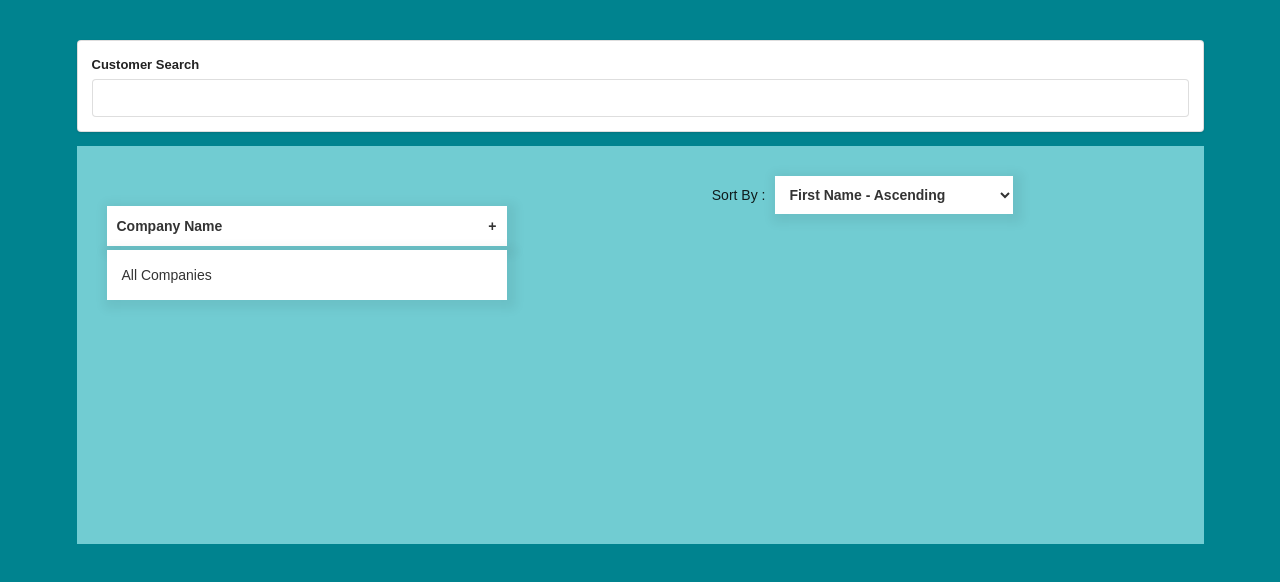
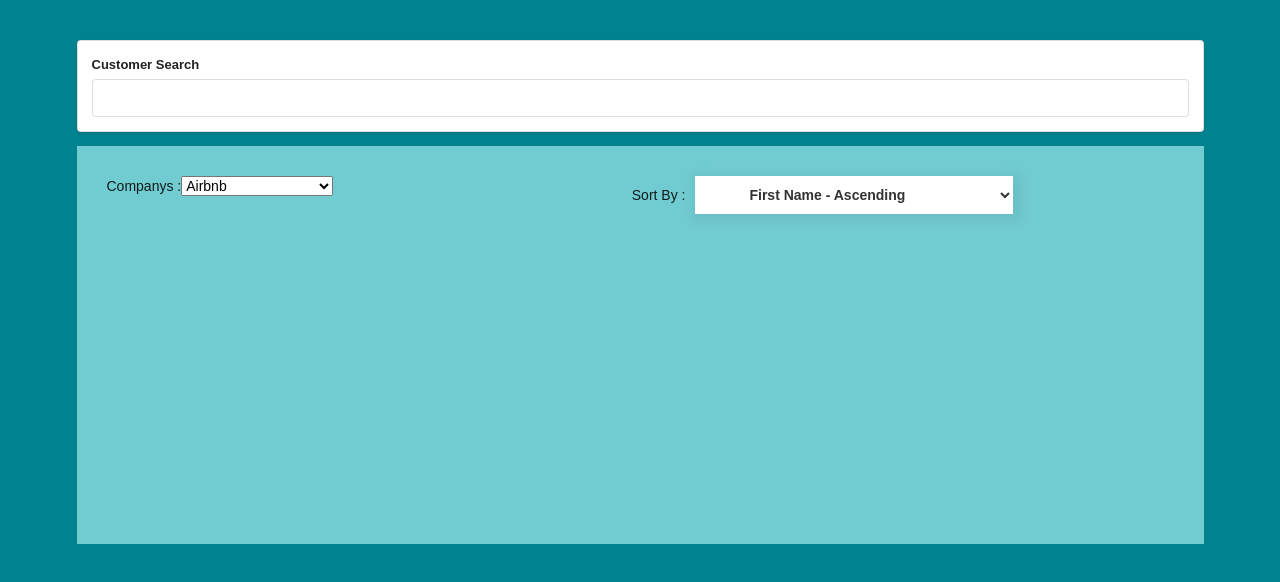
Before and after one commit to evelinm/Commerce_Team, a React (Create React App) app in the folder commerce_team/: page / in a window 1280 px wide. Shown: the top 582 px of the page. Built offline with nearby package versions, Linux system fonts and the light colour scheme.

Commit message:
refactored code

```diff
--- a/commerce_team/package.json
+++ b/commerce_team/package.json
@@ -10,7 +10,7 @@
     "cypress-react-selector": "^2.3.16",
     "react": "^17.0.2",
     "react-dom": "^17.0.2",
-    "react-scripts": "5.0.0",
+    "react-scripts": "^5.0.0",
     "web-vitals": "^2.1.4",
     "webpack": "^5.70.0"
   },
@@ -44,6 +44,7 @@
     "@faker-js/faker": "^6.0.0",
     "cypress": "^9.5.2",
     "html-webpack-plugin": "^4.5.2",
+    "sass": "^1.49.9",
     "webpack-dev-server": "^4.7.4"
   }
 }
--- a/commerce_team/src/CSS/drop-down-menu.css
+++ b/commerce_team/src/CSS/drop-down-menu.css
@@ -10,7 +10,7 @@ body {
 
 .dropdown {
   width: 400px;
-  margin: 30px auto;
+  margin: auto;
   position: absolute;
 }
 .dropdown-sort-by {
--- a/commerce_team/src/CSS/main.css
+++ b/commerce_team/src/CSS/main.scss
@@ -5,6 +5,11 @@
   display: flex;
   background-color: #71ccd2;
   padding: 30px;
+
+  @media only screen and (max-width: 1200px) {
+    flex-direction: column;
+    margin-top: 80px;
+  }
 }
 
 .drop-down-container {
--- a/commerce_team/src/CSS/sort-by.css
+++ b/commerce_team/src/CSS/sort-by.css
@@ -1,5 +1,5 @@
 .sort-by-selector {
-  padding: 10px;
+  padding: 10px 50px;
   margin-left: 10px;
   font-weight: bold;
   background: #fff;
--- a/commerce_team/src/Components/App.js
+++ b/commerce_team/src/Components/App.js
@@ -1,6 +1,6 @@
 import React from 'react';
 import response from "../Response.json";
-import '../CSS/main.css';
+import '../CSS/main.scss';
 import SearchBar from './SearchBar';
 import SortBy from './SortBy';
 import DropDownMenu from './DropDownMenu';
--- a/commerce_team/src/Components/DropDownMenu.js
+++ b/commerce_team/src/Components/DropDownMenu.js
@@ -1,9 +1,7 @@
-import React,{ useState } from 'react';
+import React from 'react';
 import "../CSS/drop-down-menu.css"
 
 const DropDownMenu = ({ data }) => {
-
-   const [ isActive, setIsActive ] = useState(false);
 
    let unique = [];
    data.map((val) => {
@@ -12,18 +10,14 @@ const DropDownMenu = ({ data }) => {
    unique = [...new Set(unique)]
 
     return (
-        <div className="dropdown">
-        <div className="dropdown-btn" onClick={(e)=> setIsActive(!isActive)}> Company Name
-        <span className="dropdown-caret"> + </span>
-         </div>
-        <div className="dropdown-content">
-            All Companies
-           { isActive && (unique.sort().slice(0,100).map((value) => {
-           return <div className="dropdown-item">{value} </div>})
-           )}
-        </div>
-        </div>
+      <div>
+        Companys :
+        <select>
+        {unique.sort().slice(0,100).map((value) => {
+           return <option>{value} </option>})
+           }
+        </select>
+      </div>
     )
-
 }
 export default DropDownMenu;
```
Also changed, not shown: 2 other files (tests, documents, lock files or other folders).
